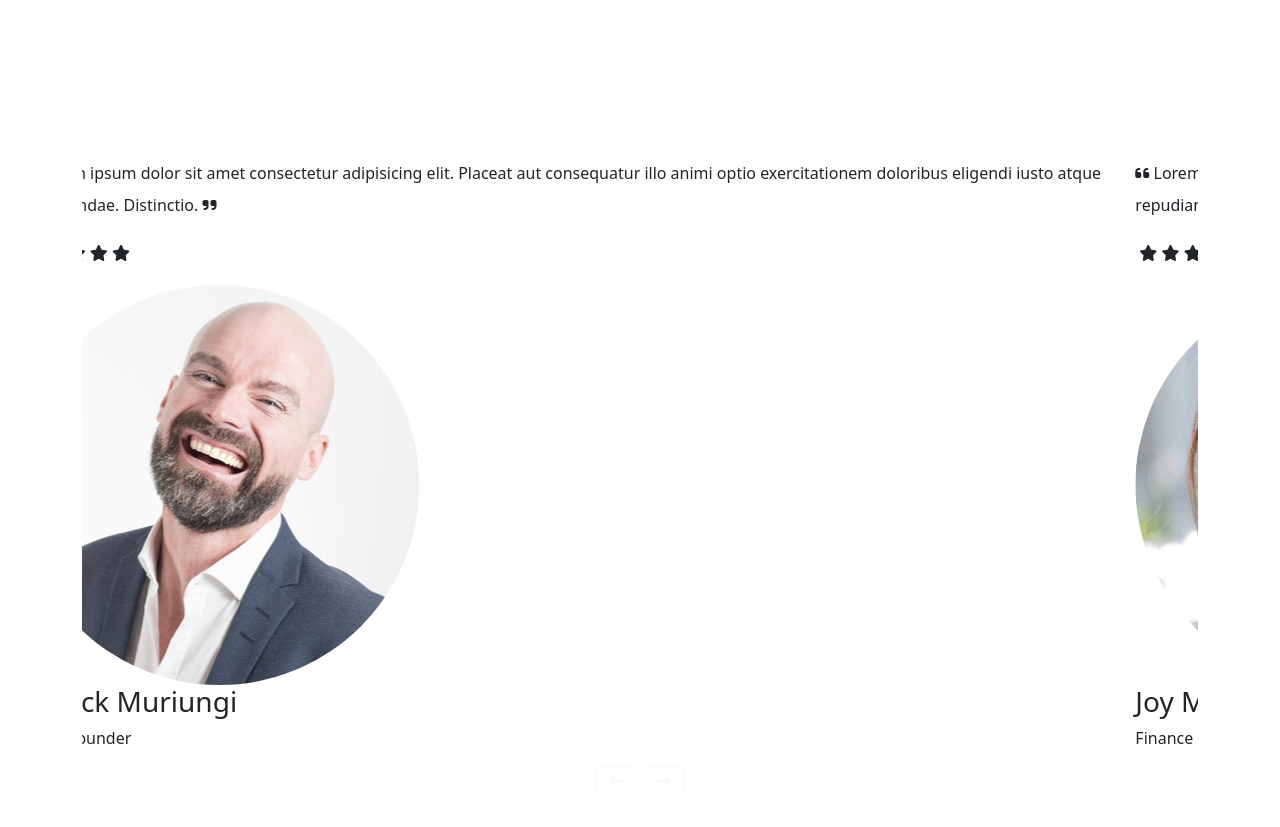
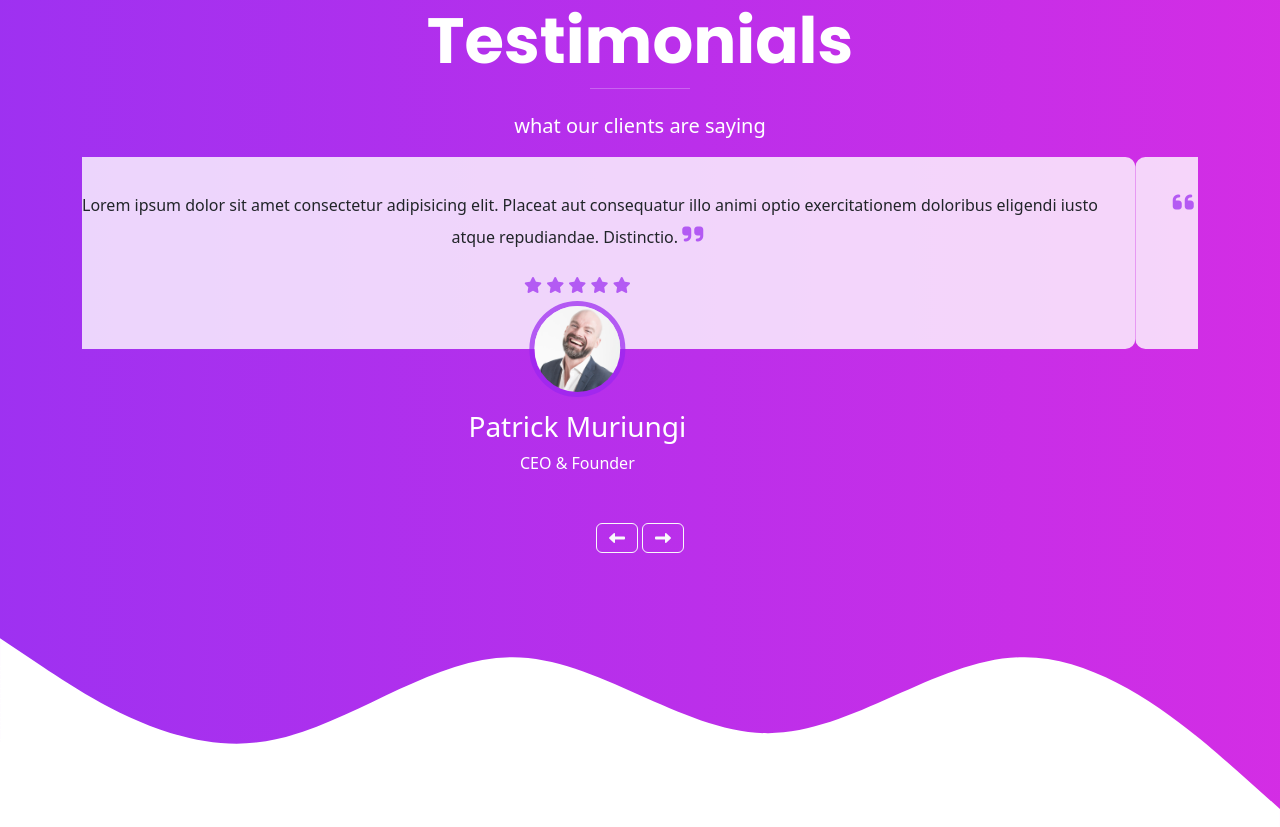
Before and after one commit to irenako/building-portfolio-website-bootstrap5-sass, a website: page index.html in a window 1280 px wide. Shown: the part 3373-4200 px from the top of the page. Drawn offline with nearby package versions, Linux system fonts and the light colour scheme.

Commit message:
Part 8: Testimonial Section

```diff
--- a/scss/sections/_testimonials.scss
+++ b/scss/sections/_testimonials.scss
@@ -0,0 +1,58 @@
+@use "../custom" as *;
+@use "../components/mixins" as *;
+
+.testimonials {
+  position: relative;
+  padding: 0;
+  @include gradient;
+
+  &__card {
+    background-color: rgba($white, 0.8);
+    padding: 2rem 1.25rem;
+    border-radius: 0.625rem;
+    height: auto;
+    text-align: center;
+
+    i {
+      font-size: 1.5rem;
+      color: rgba($primary, 0.7);
+    }
+
+    .ratings {
+      i {
+        color: rgba($primary, 0.7);
+        font-size: 1rem;
+      }
+    }
+  }
+
+  &__picture {
+    width: 6rem;
+    height: 6rem;
+    position: absolute;
+    left: 50%;
+    transform: translate(-50%, -50%);
+
+    img {
+      border: 0.325rem solid rgba($primary, 0.7);
+    }
+  }
+
+  &__name {
+    padding-top: 3rem;
+    margin-bottom: 1rem;
+    text-align: center;
+    font-weight: 500;
+    color: $white;
+
+    h3 {
+      padding-top: 0.8rem;
+      text-transform: capitalize;
+    }
+
+    p {
+      padding-bottom: 2rem;
+      text-transform: capitalize;
+    }
+  }
+}
```
Also changed, not shown: assets/css/style.css, 1 other file.
